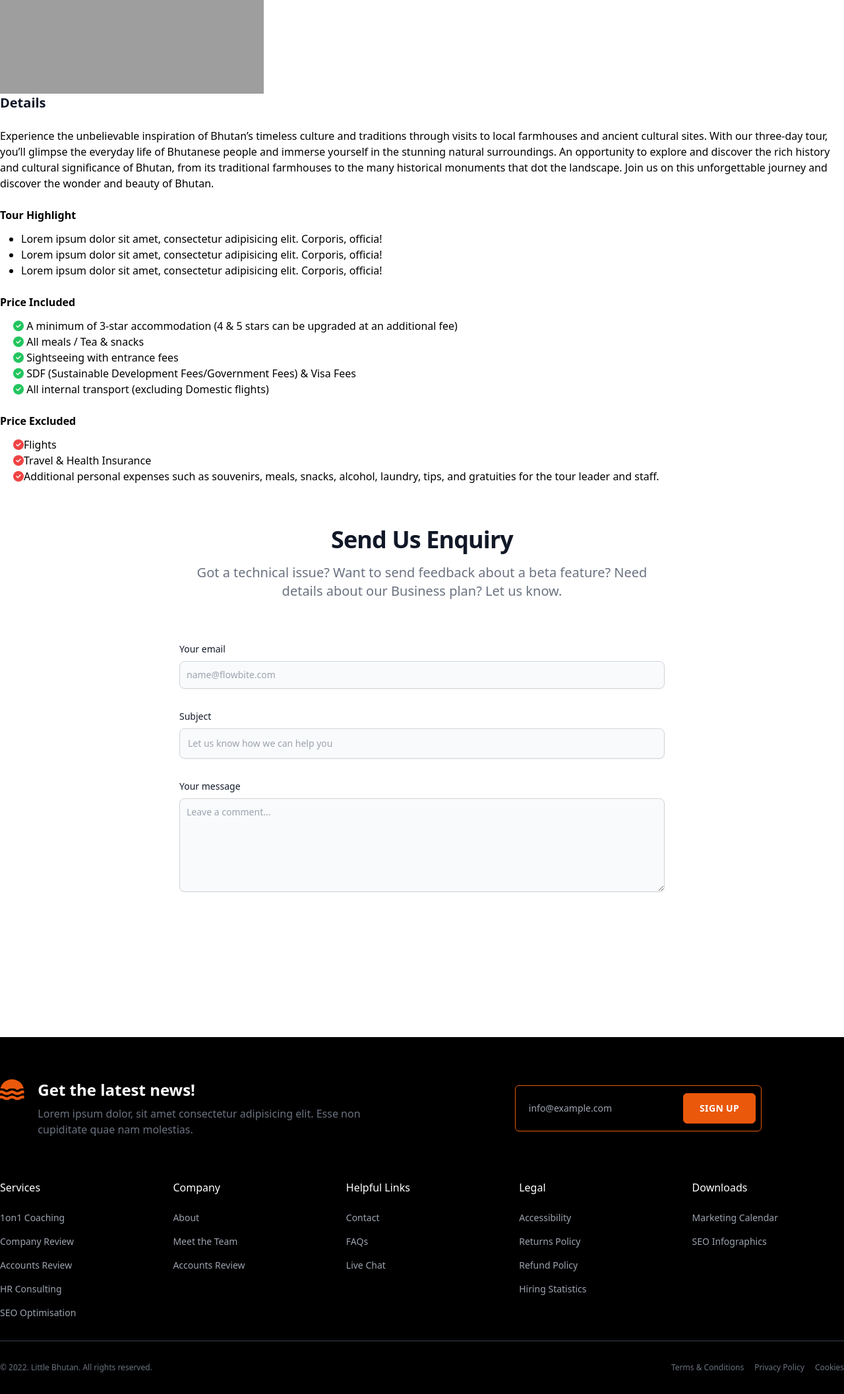
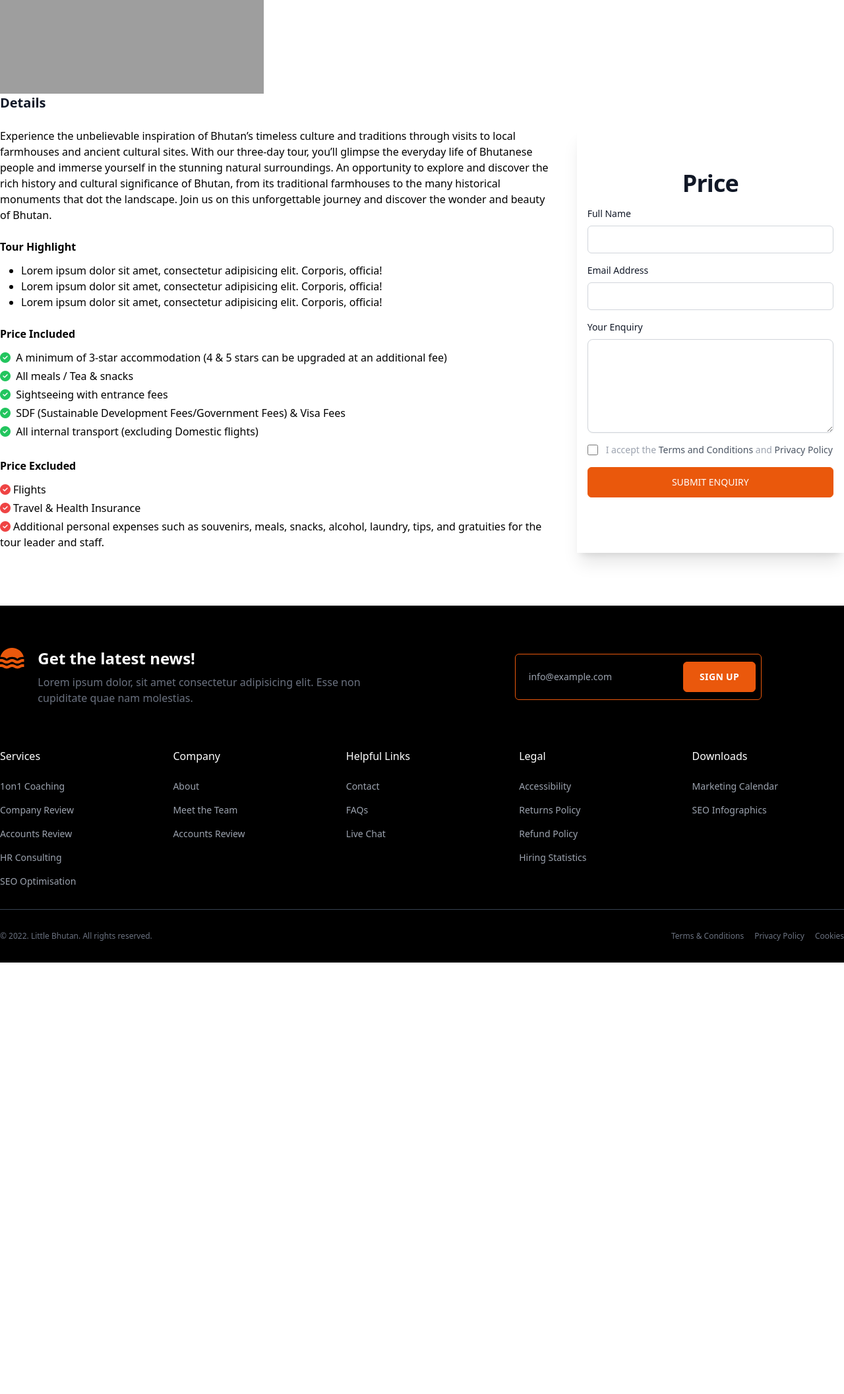
Before and after one commit to BijayChaudhari/little-bhutan, a Django app: page /single/ in a window 1280 px wide. Shown: the part 323-2436 px from the top of the page at 66% size. After the commit the page ends 1782 px from the top, so only its background shows below. Run offline with Django 5.2, Linux system fonts and the light colour scheme; some libraries are stand-ins or nearby versions; grey boxes are pictures that could not be loaded.

Commit message:
Fix Single

```diff
--- a/static/css/style.css
+++ b/static/css/style.css
@@ -172,3 +172,9 @@ body .btn_effect:hover:after{
     display: inline-block;
     color: rgb(234 88 12 / 1);
 }
+
+@media (min-width: 1536px) {
+    body .container {
+        max-width: 1280px;
+    }
+}
--- a/templates/single.html
+++ b/templates/single.html
@@ -6,7 +6,7 @@
             <h1 class="font-bold text-gray-900 text-3xl py-6">Bhutan: 5 days tour in Paro, Thimpu, and Punakha</h1>
             <div class="destination-img grid grid-cols-2">
                 <div class="image1">
-          <img src="{% static '' %}" alt="" />
+                    <img src="{% static '' %}" alt=""/>
                 </div>
                 <div class="image2 gird grid-rows-2">
                     <div class="image-2a"></div>
@@ -15,59 +15,123 @@
             </div>
 
             <div class="destination-details">
-        <h2 class="font-bold text-xl text-gray-900 pb-6">Details</h2>
+                <h2 class="font-bold text-xl text-gray-900 pb-6 gap-4">Details</h2>
 
-        <div class="details-content gird grid:col-2">
-          <div class="contents">
-            <p>Experience the unbelievable inspiration of Bhutan’s timeless culture and traditions through visits to local farmhouses and ancient cultural sites. With our three-day tour, you’ll glimpse the everyday life of Bhutanese people and immerse yourself in the stunning natural surroundings. An opportunity to explore and discover the rich history and cultural significance of Bhutan, from its traditional farmhouses to the many historical monuments that dot the landscape. Join us on this unforgettable journey and discover the wonder and beauty of Bhutan.</p>
+                <div class="details-content grid grid-cols-3 gap-8">
+                    <div class="single_contents col-span-2">
+                        <div class="main_content">
+                            <p>Experience the unbelievable inspiration of Bhutan’s timeless culture and traditions
+                                through
+                                visits to local farmhouses and ancient cultural sites. With our three-day tour, you’ll
+                                glimpse the everyday life of Bhutanese people and immerse yourself in the stunning
+                                natural
+                                surroundings. An opportunity to explore and discover the rich history and cultural
+                                significance of Bhutan, from its traditional farmhouses to the many historical monuments
+                                that dot the landscape. Join us on this unforgettable journey and discover the wonder
+                                and
+                                beauty of Bhutan.</p>
                             <div class="highlights ">
                                 <p class="font-bold pt-6 pb-3">Tour Highlight</p>
                                 <ul class="ml-8 list-disc">
-                <li>Lorem ipsum dolor sit amet, consectetur adipisicing elit. Corporis, officia!</li>
-                <li>Lorem ipsum dolor sit amet, consectetur adipisicing elit. Corporis, officia!</li>
-                <li>Lorem ipsum dolor sit amet, consectetur adipisicing elit. Corporis, officia!</li>
+                                    <li>Lorem ipsum dolor sit amet, consectetur adipisicing elit. Corporis, officia!
+                                    </li>
+                                    <li>Lorem ipsum dolor sit amet, consectetur adipisicing elit. Corporis, officia!
+                                    </li>
+                                    <li>Lorem ipsum dolor sit amet, consectetur adipisicing elit. Corporis, officia!
+                                    </li>
                                 </ul>
                             </div>
 
                             <div class="price-included">
                                 <p class="font-bold pt-6 pb-3 ">Price Included</p>
-              <ul class="ml-5">
-                <li><i class="fa-solid fa-circle-check text-green-500"></i> A minimum of 3-star accommodation (4 & 5 stars can be upgraded at an additional fee)<li>
-                <li><i class="fa-solid fa-circle-check text-green-500"></i>  All meals / Tea & snacks</li>
-                <li><i class="fa-solid fa-circle-check text-green-500"></i>  Sightseeing with entrance fees</li>
-                <li><i class="fa-solid fa-circle-check text-green-500"></i>  SDF (Sustainable Development Fees/Government Fees) & Visa Fees</li>
-                <li><i class="fa-solid fa-circle-check text-green-500"></i>  All internal transport (excluding Domestic flights)</li>
+                                <ul>
+                                    <li class="mb-1"><i class="fa-solid fa-circle-check text-green-500 me-1"></i> A
+                                        minimum of 3-star
+                                        accommodation (4 & 5 stars can be upgraded at an additional fee)
+                                    <li>
+                                    <li class="mb-1"><i class="fa-solid fa-circle-check text-green-500 me-1"></i> All
+                                        meals / Tea & snacks
+                                    </li>
+                                    <li class="mb-1"><i class="fa-solid fa-circle-check text-green-500 me-1"></i>
+                                        Sightseeing with entrance
+                                        fees
+                                    </li>
+                                    <li class="mb-1"><i class="fa-solid fa-circle-check text-green-500 me-1"></i> SDF
+                                        (Sustainable Development
+                                        Fees/Government Fees) & Visa Fees
+                                    </li>
+                                    <li class="mb-1"><i class="fa-solid fa-circle-check text-green-500 me-1"></i> All
+                                        internal transport
+                                        (excluding Domestic flights)
+                                    </li>
                                 </ul>
                             </div>
 
                             <div class="price-included">
                                 <p class="font-bold pt-6 pb-3">Price Excluded</p>
-              <ul class="ml-5">
-                <li> <i class="fa-solid fa-circle-check text-red-500"></i>Flights</li>
-                <li> <i class="fa-solid fa-circle-check text-red-500"></i>Travel & Health Insurance</li>
-                <li><i class="fa-solid fa-circle-check text-red-500"></i>Additional personal expenses such as souvenirs, meals, snacks, alcohol, laundry, tips, and gratuities for the tour leader and staff.</li>
+                                <ul>
+                                    <li class="mb-1"><i class="fa-solid fa-circle-check text-red-500 me-1"></i>Flights
+                                    </li>
+                                    <li class="mb-1"><i class="fa-solid fa-circle-check text-red-500 me-1"></i>Travel &
+                                        Health Insurance
+                                    </li>
+                                    <li class="mb-1"><i class="fa-solid fa-circle-check text-red-500 me-1"></i>Additional
+                                        personal expenses
+                                        such as souvenirs, meals, snacks, alcohol, laundry, tips, and gratuities for the
+                                        tour leader and staff.
+                                    </li>
                                 </ul>
                             </div>
                         </div>
-          <div class="enquiry-form">
+                    </div>
+
+                    <div class="enquiry-form shadow-xl">
                         <div class="bg-white">
                             <div class="py-8 lg:py-16 px-4 mx-auto max-w-screen-md">
-                <h2 class="mb-4 text-4xl tracking-tight font-extrabold text-center text-gray-900">Send Us Enquiry</h2>
-                <p class="mb-8 lg:mb-16 font-light text-center text-gray-500 dark:text-gray-400 sm:text-xl">Got a technical issue? Want to send feedback about a beta feature? Need details about our Business plan? Let us know.</p>
-                <form action="#" class="space-y-8">
+                                <h2 class="mb-4 text-4xl tracking-tight font-extrabold text-center text-gray-900">
+                                    Price</h2>
+                                <form action="#" class="space-y-4">
                                     <div>
-                    <label for="email" class="block mb-2 text-sm font-medium text-gray-900">Your email</label>
-                    <input type="email" id="email" class="shadow-sm bg-gray-50 border border-gray-300 text-gray-900 text-sm rounded-lg focus:ring-primary-500 focus:border-primary-500 block w-full p-2.5 dark:bg-gray-700 dark:border-gray-600 dark:placeholder-gray-400 dark:text-white dark:focus:ring-primary-500 dark:focus:border-primary-500 dark:shadow-sm-light" placeholder="name@flowbite.com" required />
+                                        <label for="fullname" class="block mb-2 text-sm font-medium text-gray-900">Full
+                                            Name</label>
+                                        <input type="text" id="fullname"
+                                               class="border border-gray-300 text-gray-900 outline-0 text-sm rounded block w-full p-2.5"
+                                               required/>
                                     </div>
                                     <div>
-                    <label for="subject" class="block mb-2 text-sm font-medium text-gray-900">Subject</label>
-                    <input type="text" id="subject" class="block p-3 w-full text-sm text-gray-900 bg-gray-50 rounded-lg border border-gray-300 shadow-sm focus:ring-primary-500 focus:border-primary-500 dark:bg-gray-700 dark:border-gray-600 dark:placeholder-gray-400 dark:text-white dark:focus:ring-primary-500 dark:focus:border-primary-500 dark:shadow-sm-light" placeholder="Let us know how we can help you" required />
+                                        <label for="email" class="block mb-2 text-sm font-medium text-gray-900">Email
+                                            Address</label>
+                                        <input type="email" id="email"
+                                               class="border border-gray-300 text-gray-900 outline-0 text-sm rounded block w-full p-2.5"
+                                               required/>
                                     </div>
-                  <div class="sm:col-span-2">
-                    <label for="message" class="block mb-2 text-sm font-medium text-gray-900 dark:text-gray-400">Your message</label>
-                    <textarea id="message" rows="6" class="block p-2.5 w-full text-sm text-gray-900 bg-gray-50 rounded-lg shadow-sm border border-gray-300 focus:ring-primary-500 focus:border-primary-500 dark:bg-gray-700 dark:border-gray-600 dark:placeholder-gray-400 dark:text-white dark:focus:ring-primary-500 dark:focus:border-primary-500" placeholder="Leave a comment..."></textarea>
+                                    <div>
+                                        <label for="message"
+                                               class="block mb-2 text-sm font-medium text-gray-900">Your Enquiry</label>
+                                        <textarea id="message" rows="6"
+                                                  class="block p-2.5 w-full text-sm text-gray-900 rounded-lg shadow-sm border border-gray-300 outline-0"></textarea>
                                     </div>
-                  <button type="submit" class="py-3 px-5 text-sm font-medium text-center text-white rounded-lg bg-primary-700 sm:w-fit hover:bg-primary-800 focus:ring-4 focus:outline-none focus:ring-primary-300 dark:bg-primary-600 dark:hover:bg-primary-700 dark:focus:ring-primary-800">Send message</button>
+
+                                    <div class="flex items-start">
+                                        <div class="flex items-center h-5">
+                                            <input id="terms" aria-describedby="terms" type="checkbox"
+                                                   class="w-4 h-4 border border-gray-300 rounded bg-gray-50"
+                                                   required="">
+                                        </div>
+                                        <div class="ml-3 text-sm">
+                                            <label for="terms" class="font-light text-gray-400">I
+                                                accept the <a
+                                                        class="font-medium text-gray-600 hover:underline"
+                                                        href="#">Terms and Conditions</a> and <a
+                                                        class="font-medium text-gray-600 hover:underline"
+                                                        href="#">Privacy Policy</a></label>
+                                        </div>
+                                    </div>
+
+                                    <button type="submit"
+                                            class="py-3 px-5 text-sm w-full font-medium text-center text-white rounded bg-orange-600 btn_effect">
+                                        SUBMIT ENQUIRY
+                                    </button>
                                 </form>
                             </div>
                         </div>
```
Lines whose indentation alone changed are shown as unchanged.
